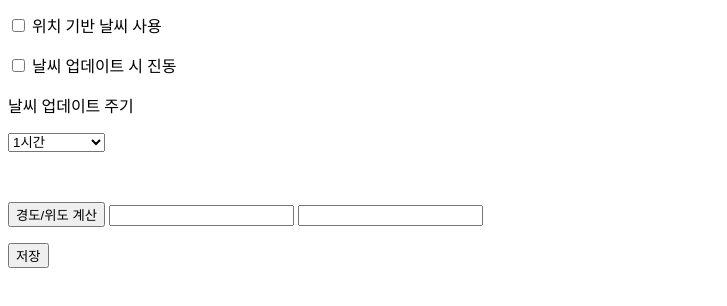
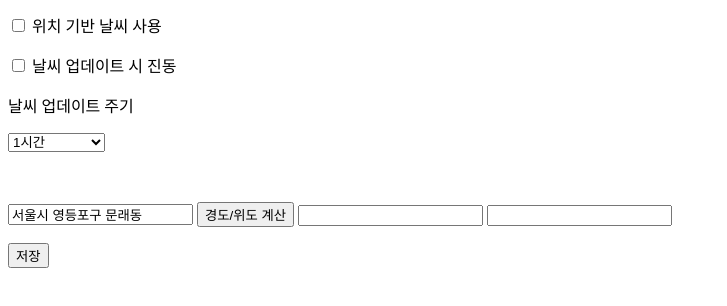
Before and after one commit to codesafe/codesafe.github.io, a plain HTML site: page index.html in a window 1280 px wide. Shown: the part 116-422 px from the top of the page, without its empty margins (0-727 px from the left). Drawn offline with Linux system fonts and the light colour scheme; some packages are replaced by stand-ins of ours.

Commit message:
Update index.html

```diff
--- a/index.html
+++ b/index.html
@@ -34,7 +34,7 @@
 </p>
 <p>&nbsp;</p>
 <p>
-	<input id="address" type="hidden" value="서울시 영등포구 문래동">
+	<input id="address" type="textbox" value="서울시 영등포구 문래동">
 	<input id="addressbtn" type="button" value="경도/위도 계산" onclick="codeAddress()">
 	<input id="lat" type="text" value="">
 	<input id="lng" type="text" value="">
```
